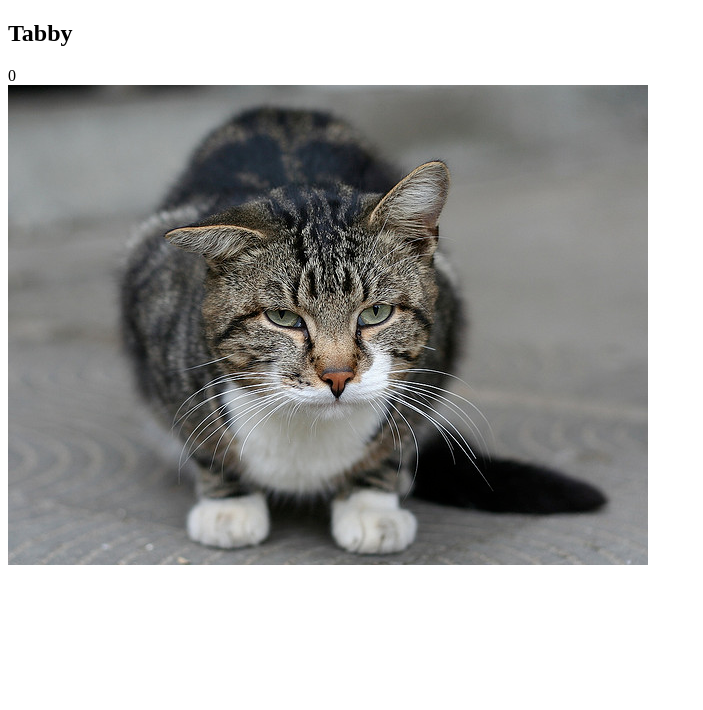
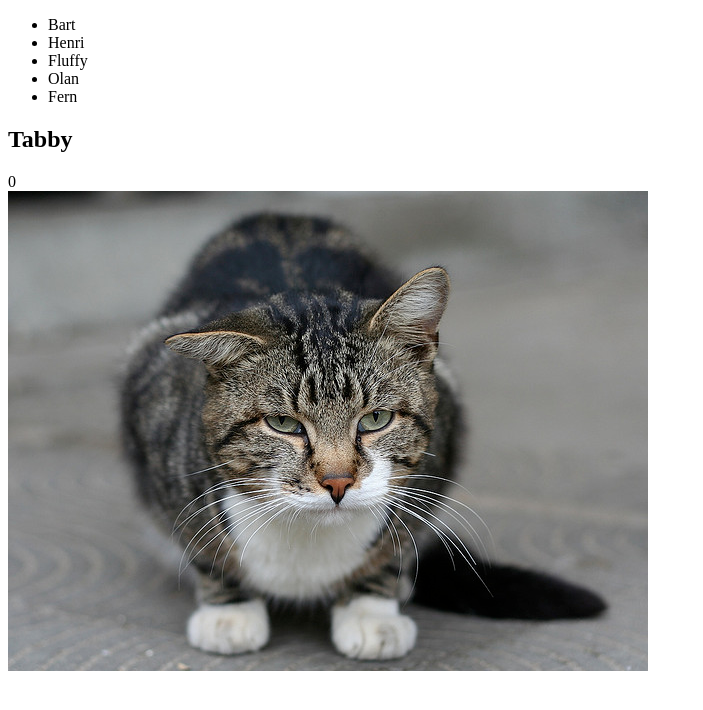
Before and after one commit to di1221/ud989-cat-clicker-ko-starter-master, a plain HTML site: page index.html in a window 1280 px wide. Shown: the whole page, without its empty margins (0-703 px from the left). Drawn offline with Linux system fonts and the light colour scheme.

Commit message:
nick name observable array

```diff
--- a/index.html
+++ b/index.html
@@ -5,7 +5,11 @@
     <title>Cat Clicker</title>
 </head>
 <body>
-    <ul></ul>
+    <ul data-bind="foreach: nickNames">
+        <li>
+            <span data-bind="text: nickName"> </span>
+        </li>
+    </ul>
     <div>
 
         <h2 data-bind="text: name"></h2>
--- a/js/app.js
+++ b/js/app.js
@@ -7,5 +7,15 @@ var ViewModel = function() {
 	this.incrementCounter = function() {
 		this.clickCount(this.clickCount() + 1);
 	};
+	var self = this;
+
+    self.nickNames = ko.observableArray([
+        { nickName: 'Bart' },
+        { nickName: 'Henri' },
+        { nickName: 'Fluffy' },
+        { nickName: 'Olan' },
+        { nickName: 'Fern' },
+    ]);
+
 }
 ko.applyBindings(new ViewModel());
```
